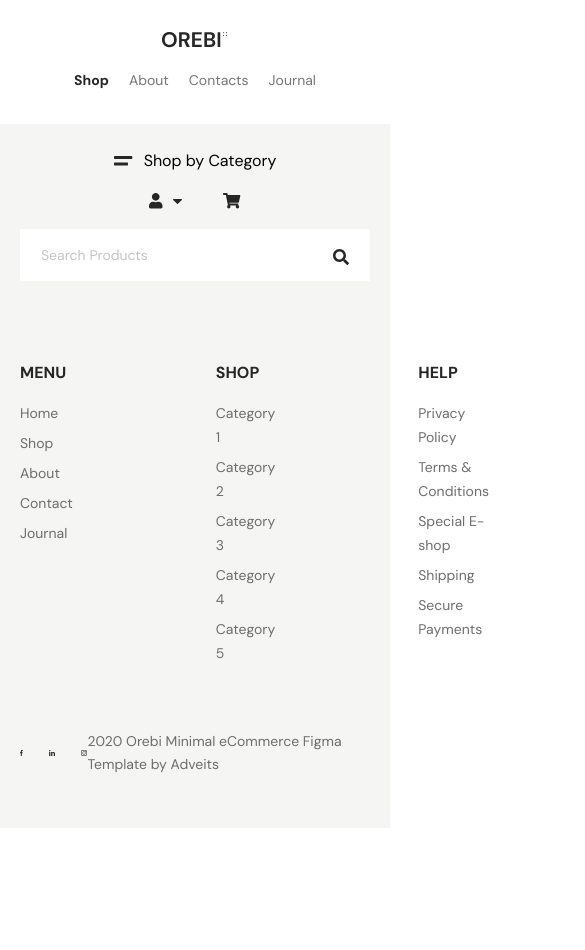
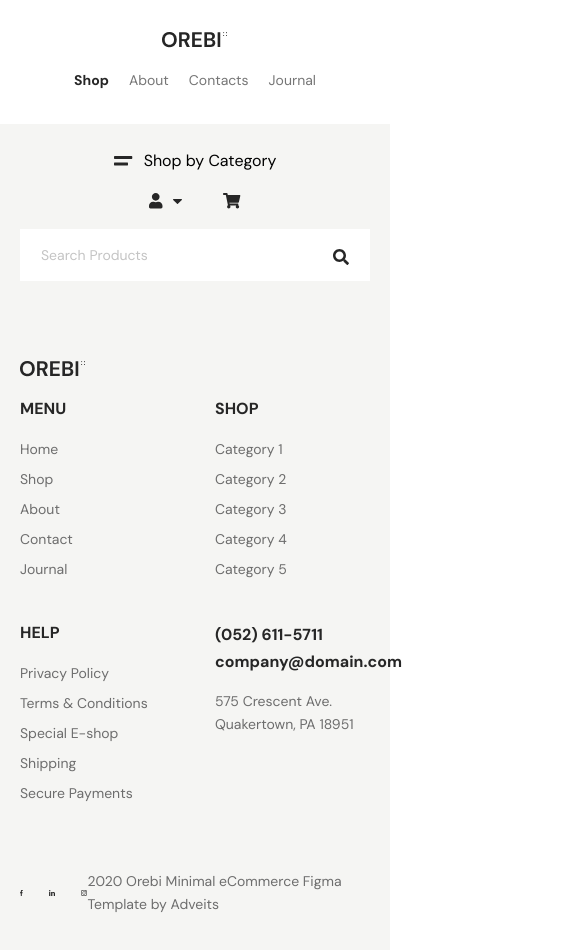
Before and after one commit to Adnan-Sarkar/e-commerce, a React (Vite) app: page / in a window 390 px wide. Shown: the top 950 px of the page, 585 px wide, since content can reach past the window. Before the commit the page ends 844 px from the top, so only its background shows below. Built offline with nearby package versions, Linux system fonts and the light colour scheme.

Commit message:
Responsive: start Footer component

```diff
--- a/src/components/Footer/Footer.jsx
+++ b/src/components/Footer/Footer.jsx
@@ -3,8 +3,8 @@ const Footer = () => {
     <>
       <footer className="font-dm-sans bg-grayLight pt-[55px] pb-[52px]">
         <div className="container">
-          <div className="flex lg:gap-x-[275px]">
-            <div className="flex items-start gap-x-[143px]">
+          <div className="flex flex-col-reverse gap-y-5 2xl:flex-row 2xl:gap-x-[275px] justify-center">
+            <div className="md:flex md:items-start  md:flex-row md:justify-between 2xl:gap-x-[143px] grid grid-cols-2 gap-10">
               <div>
                 <h4 className="text-primary text-[16px] font-bold leading-[23px] mb-[17px]">
                   MENU
```
